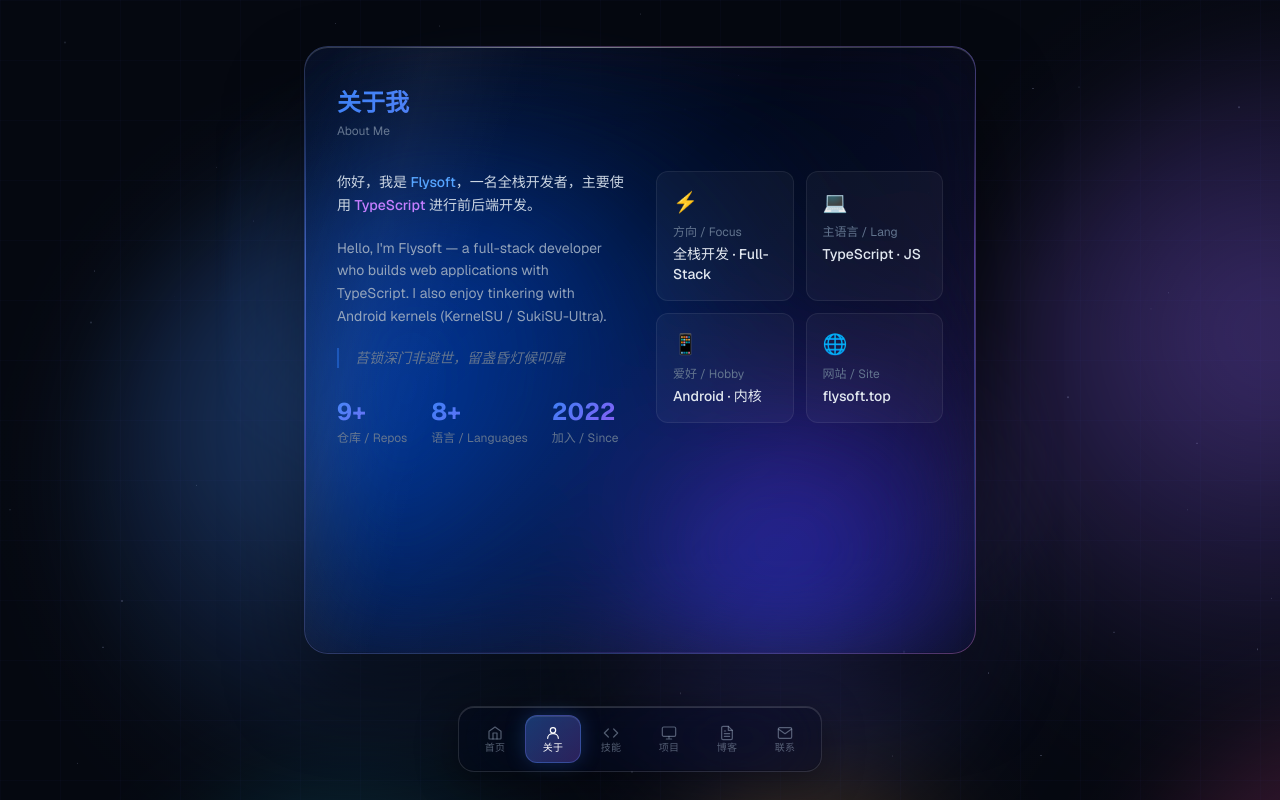
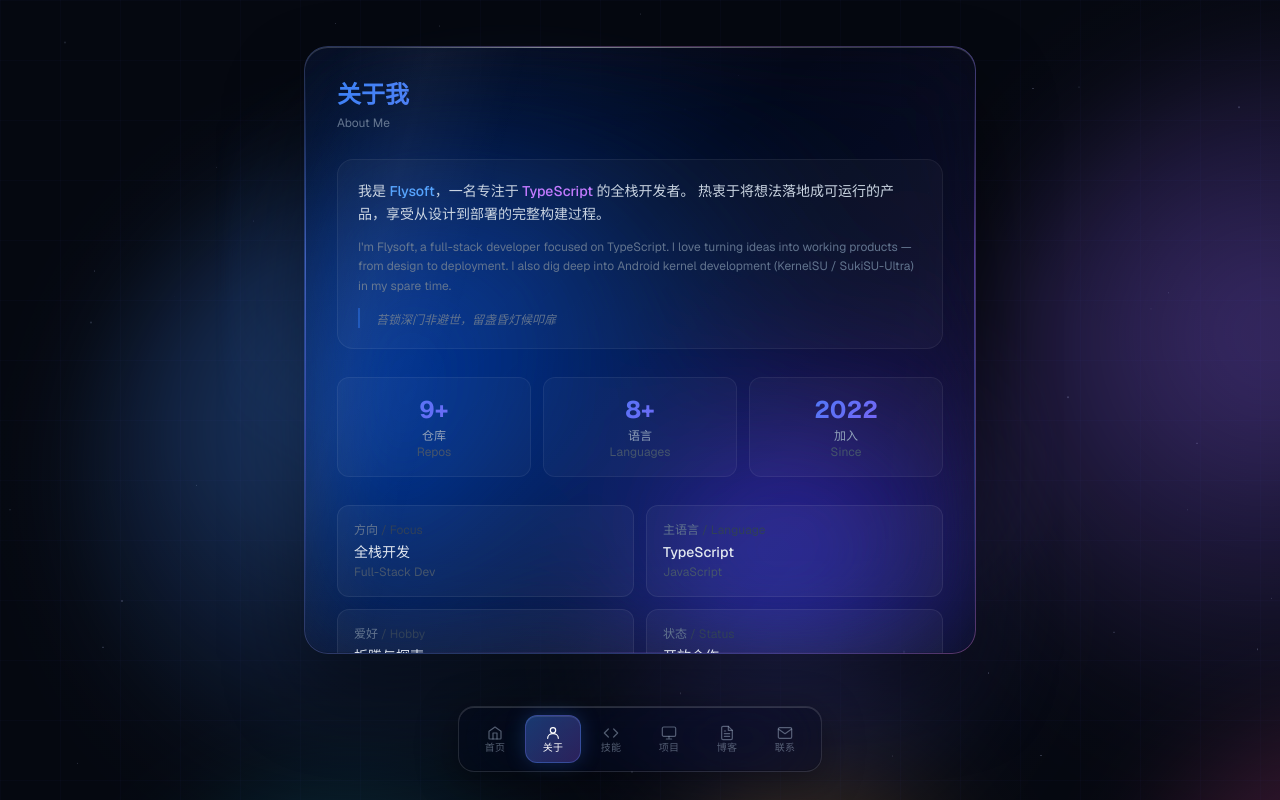
Before and after one commit to Flysoft1337/personal-website, a Next.js app: page / in a window 1280 px wide. Both pictures are taken after a click on the button "关于". Built offline with nearby package versions, Linux system fonts and the light colour scheme.

Commit message:
Rewrite About section with richer content
- Rewrite intro text, more natural tone
- Add stats row, interest tags
- Remove emoji from info cards
- Update card fields: replace website with status

```diff
--- a/components/sections/AboutSection.tsx
+++ b/components/sections/AboutSection.tsx
@@ -3,27 +3,31 @@
 import { motion } from "framer-motion";
 
 const cards = [
-  { label: "方向 / Focus", value: "全栈开发 · Full-Stack", icon: "⚡" },
-  { label: "主语言 / Lang", value: "TypeScript · JS", icon: "💻" },
-  { label: "爱好 / Hobby", value: "Android · 内核", icon: "📱" },
-  { label: "网站 / Site", value: "flysoft.top", icon: "🌐" },
+  { label: "方向", labelEn: "Focus",    value: "全栈开发", valueEn: "Full-Stack Dev" },
+  { label: "主语言", labelEn: "Language", value: "TypeScript", valueEn: "JavaScript" },
+  { label: "爱好", labelEn: "Hobby",    value: "折腾与探索", valueEn: "Hacking & Exploring" },
+  { label: "状态", labelEn: "Status",   value: "开放合作", valueEn: "Open to Collab" },
 ];
 
 const stats = [
-  { num: "9+", label: "仓库 / Repos" },
-  { num: "8+", label: "语言 / Languages" },
-  { num: "2022", label: "加入 / Since" },
+  { num: "9+", label: "仓库", labelEn: "Repos" },
+  { num: "8+", label: "语言", labelEn: "Languages" },
+  { num: "2022", label: "加入", labelEn: "Since" },
 ];
+
+const interests = ["Web 全栈", "Android 内核", "开源项目", "独立产品", "系统底层"];
 
 export default function AboutSection() {
   return (
-    <div className="h-full overflow-y-auto px-8 py-10">
+    <div className="h-full overflow-y-auto px-8 py-8">
       <motion.div
         initial={{ opacity: 0, y: 20 }}
         animate={{ opacity: 1, y: 0 }}
         transition={{ duration: 0.5 }}
-        className="max-w-2xl mx-auto"
+        className="max-w-2xl mx-auto space-y-7"
       >
+        {/* 标题 */}
+        <div>
           <h2
             className="text-2xl font-bold mb-1"
             style={{
@@ -35,26 +39,40 @@ export default function AboutSection() {
           >
             关于我
           </h2>
-        <p className="text-slate-500 text-xs mb-8">About Me</p>
+          <p className="text-slate-500 text-xs">About Me</p>
+        </div>
 
-        <div className="grid md:grid-cols-2 gap-8 items-start">
-          <div className="space-y-5">
+        {/* 介绍 */}
+        <div
+          className="rounded-2xl p-5 space-y-3"
+          style={{ background: "rgba(255,255,255,0.03)", border: "1px solid rgba(255,255,255,0.06)" }}
+        >
           <p className="text-slate-300 leading-relaxed text-sm">
-              你好，我是{" "}
-              <span className="text-blue-400 font-medium">Flysoft</span>，一名全栈开发者，主要使用{" "}
-              <span className="text-purple-400 font-medium">TypeScript</span> 进行前后端开发。
+            我是 <span className="text-blue-400 font-medium">Flysoft</span>，一名专注于{" "}
+            <span className="text-purple-400 font-medium">TypeScript</span> 的全栈开发者。
+            热衷于将想法落地成可运行的产品，享受从设计到部署的完整构建过程。
           </p>
-            <p className="text-slate-400 leading-relaxed text-sm">
-              Hello, I&apos;m Flysoft — a full-stack developer who builds web applications
-              with TypeScript. I also enjoy tinkering with Android kernels (KernelSU / SukiSU-Ultra).
+          <p className="text-slate-500 leading-relaxed text-xs">
+            I&apos;m Flysoft, a full-stack developer focused on TypeScript. I love turning ideas
+            into working products — from design to deployment. I also dig deep into Android
+            kernel development (KernelSU / SukiSU-Ultra) in my spare time.
           </p>
-            <blockquote className="border-l-2 border-blue-500/40 pl-4">
-              <p className="text-slate-500 text-sm italic">苔锁深门非避世，留盏昏灯候叩扉</p>
+          <blockquote className="border-l-2 border-blue-500/40 pl-4 pt-1">
+            <p className="text-slate-500 text-xs italic">苔锁深门非避世，留盏昏灯候叩扉</p>
           </blockquote>
+        </div>
 
-            <div className="flex gap-6 pt-2">
-              {stats.map((s) => (
-                <div key={s.label}>
+        {/* 统计 */}
+        <div className="grid grid-cols-3 gap-3">
+          {stats.map((s, i) => (
+            <motion.div
+              key={s.label}
+              initial={{ opacity: 0, y: 10 }}
+              animate={{ opacity: 1, y: 0 }}
+              transition={{ delay: 0.1 * i, duration: 0.35 }}
+              className="rounded-xl p-4 text-center"
+              style={{ background: "rgba(255,255,255,0.03)", border: "1px solid rgba(255,255,255,0.06)" }}
+            >
               <p
                 className="text-2xl font-bold"
                 style={{
@@ -66,29 +84,50 @@ export default function AboutSection() {
               >
                 {s.num}
               </p>
-                  <p className="text-slate-500 text-xs mt-0.5">{s.label}</p>
-                </div>
+              <p className="text-slate-400 text-xs mt-0.5">{s.label}</p>
+              <p className="text-slate-600 text-xs">{s.labelEn}</p>
+            </motion.div>
           ))}
         </div>
-          </div>
 
+        {/* 信息卡片 */}
         <div className="grid grid-cols-2 gap-3">
           {cards.map((item, i) => (
             <motion.div
               key={item.label}
               initial={{ opacity: 0, scale: 0.9 }}
               animate={{ opacity: 1, scale: 1 }}
-                transition={{ delay: 0.1 * i, duration: 0.35 }}
+              transition={{ delay: 0.08 * i, duration: 0.35 }}
               className="rounded-xl p-4 transition-all duration-200 hover:-translate-y-0.5"
+              style={{ background: "rgba(255,255,255,0.04)", border: "1px solid rgba(255,255,255,0.07)" }}
+            >
+              <p className="text-slate-500 text-xs mb-1">
+                {item.label} <span className="text-slate-700">/ {item.labelEn}</span>
+              </p>
+              <p className="text-slate-200 text-sm font-medium">{item.value}</p>
+              <p className="text-slate-600 text-xs mt-0.5">{item.valueEn}</p>
+            </motion.div>
+          ))}
+        </div>
+
+        {/* 兴趣标签 */}
+        <div>
+          <p className="text-slate-500 text-xs mb-3">兴趣领域 / Interests</p>
+          <div className="flex flex-wrap gap-2">
+            {interests.map((tag, i) => (
+              <motion.span
+                key={tag}
+                initial={{ opacity: 0, scale: 0.85 }}
+                animate={{ opacity: 1, scale: 1 }}
+                transition={{ delay: 0.05 * i, duration: 0.3 }}
+                className="px-3 py-1 rounded-full text-xs text-slate-300"
                 style={{
-                  background: "rgba(255,255,255,0.04)",
-                  border: "1px solid rgba(255,255,255,0.07)",
+                  background: "rgba(59,130,246,0.1)",
+                  border: "1px solid rgba(59,130,246,0.2)",
                 }}
               >
-                <span className="text-xl mb-2 block">{item.icon}</span>
-                <p className="text-slate-500 text-xs mb-1">{item.label}</p>
-                <p className="text-slate-200 text-sm font-medium">{item.value}</p>
-              </motion.div>
+                {tag}
+              </motion.span>
             ))}
           </div>
         </div>
```
Lines whose indentation alone changed are shown as unchanged.
